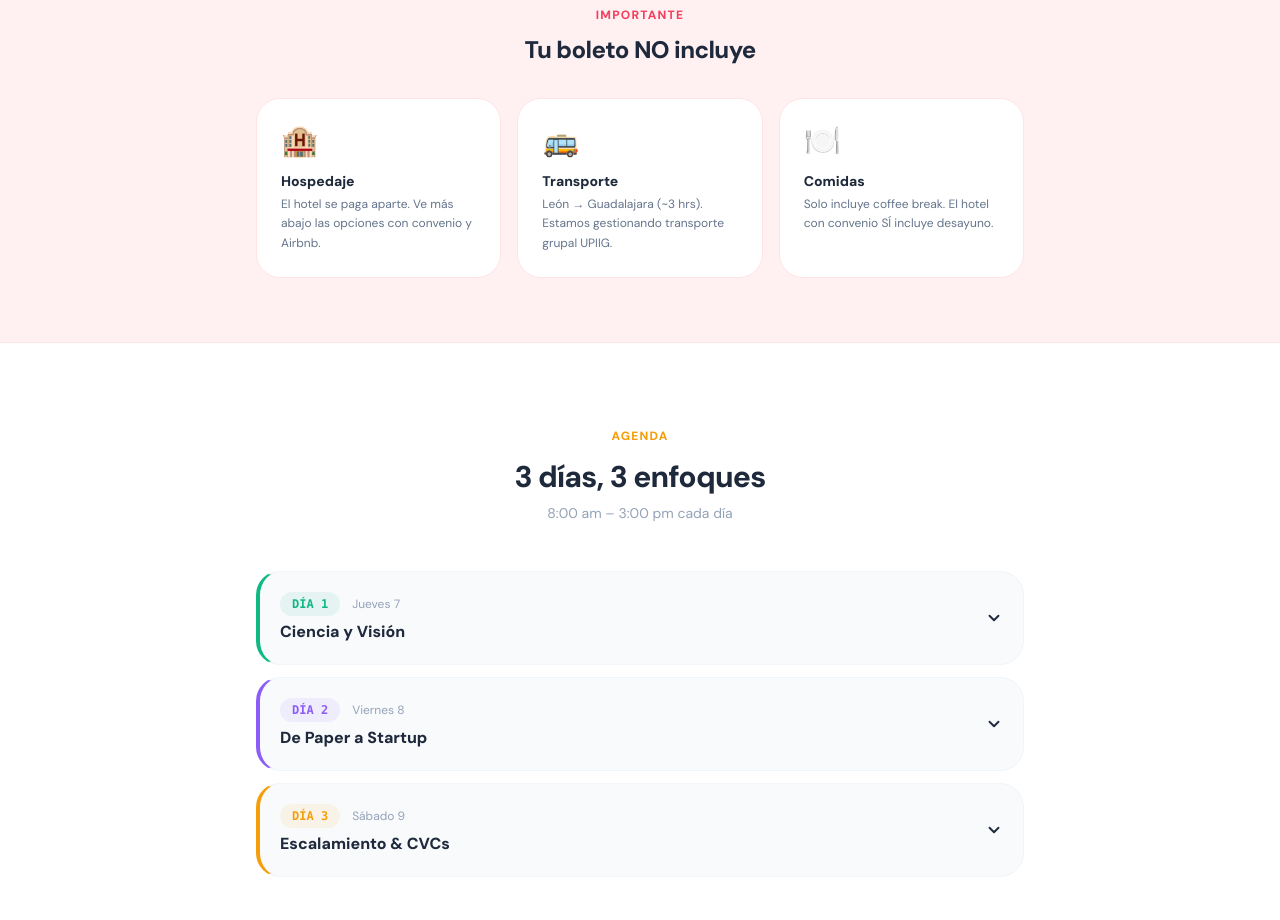
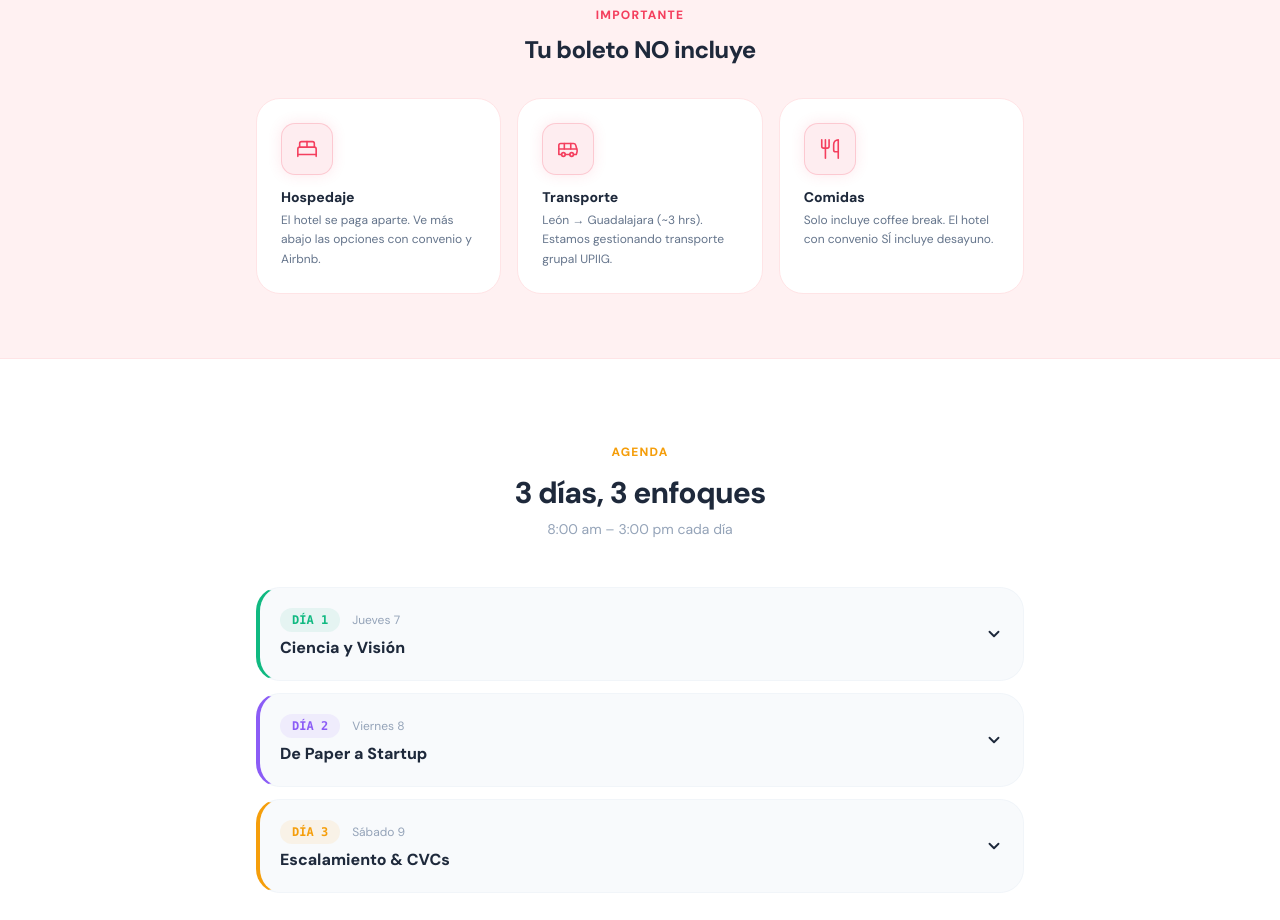
Before and after one commit to AlexJarry97/biogenesis-upiig, a Next.js app: page / in a window 1280 px wide. Shown: the part 1360-2280 px from the top of the page. Built offline with nearby package versions, Linux system fonts and the light colour scheme.

Commit message:
feat: replace emoji icons with Lucide SVGs in Qué NO incluye

```diff
--- a/app/page.js
+++ b/app/page.js
@@ -142,9 +142,13 @@ export default function Home() {
             <h2 className="font-extrabold text-2xl text-slate-800 mt-2 tracking-tight">Tu boleto NO incluye</h2>
           </div>
           <div className="grid grid-cols-1 sm:grid-cols-3 gap-4">
-            {[{icon:"🏨",t:"Hospedaje",d:"El hotel se paga aparte. Ve más abajo las opciones con convenio y Airbnb."},{icon:"🚌",t:"Transporte",d:"León → Guadalajara (~3 hrs). Estamos gestionando transporte grupal UPIIG."},{icon:"🍽️",t:"Comidas",d:"Solo incluye coffee break. El hotel con convenio SÍ incluye desayuno."}].map((x, i) => (
+            {[
+              { icon: BedDouble, color: "#f43f5e", t: "Hospedaje",  d: "El hotel se paga aparte. Ve más abajo las opciones con convenio y Airbnb." },
+              { icon: Bus,       color: "#f43f5e", t: "Transporte", d: "León → Guadalajara (~3 hrs). Estamos gestionando transporte grupal UPIIG." },
+              { icon: Utensils,  color: "#f43f5e", t: "Comidas",    d: "Solo incluye coffee break. El hotel con convenio SÍ incluye desayuno." },
+            ].map((x, i) => (
               <div key={i} className="bg-white rounded-3xl p-6 border border-rose-100">
-                <div className="text-3xl mb-3">{x.icon}</div>
+                <div className="mb-3"><IconBox icon={x.icon} color={x.color} /></div>
                 <div className="font-extrabold text-sm text-slate-800 mb-1">{x.t}</div>
                 <div className="text-xs text-slate-500 leading-relaxed">{x.d}</div>
               </div>
```
